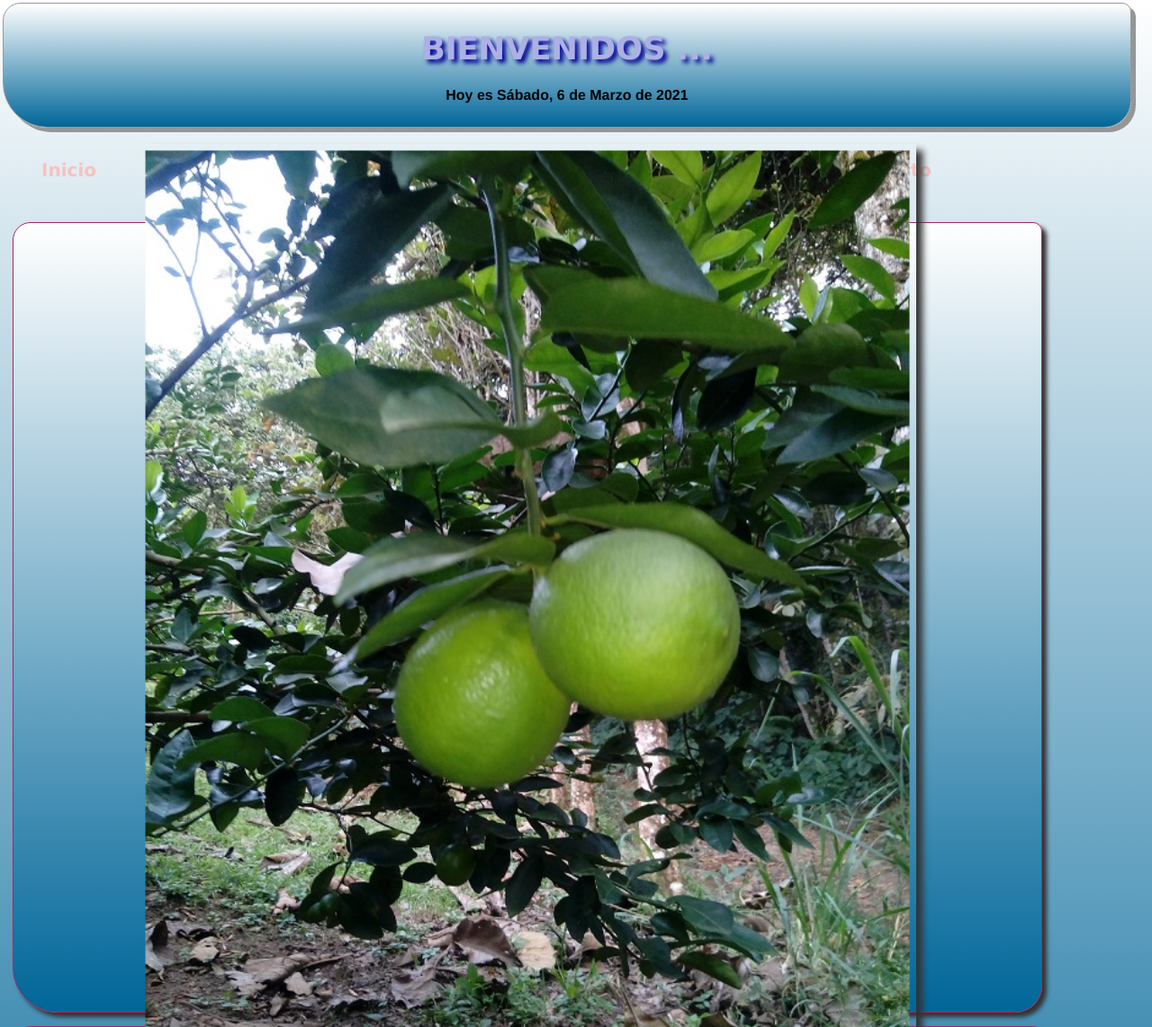
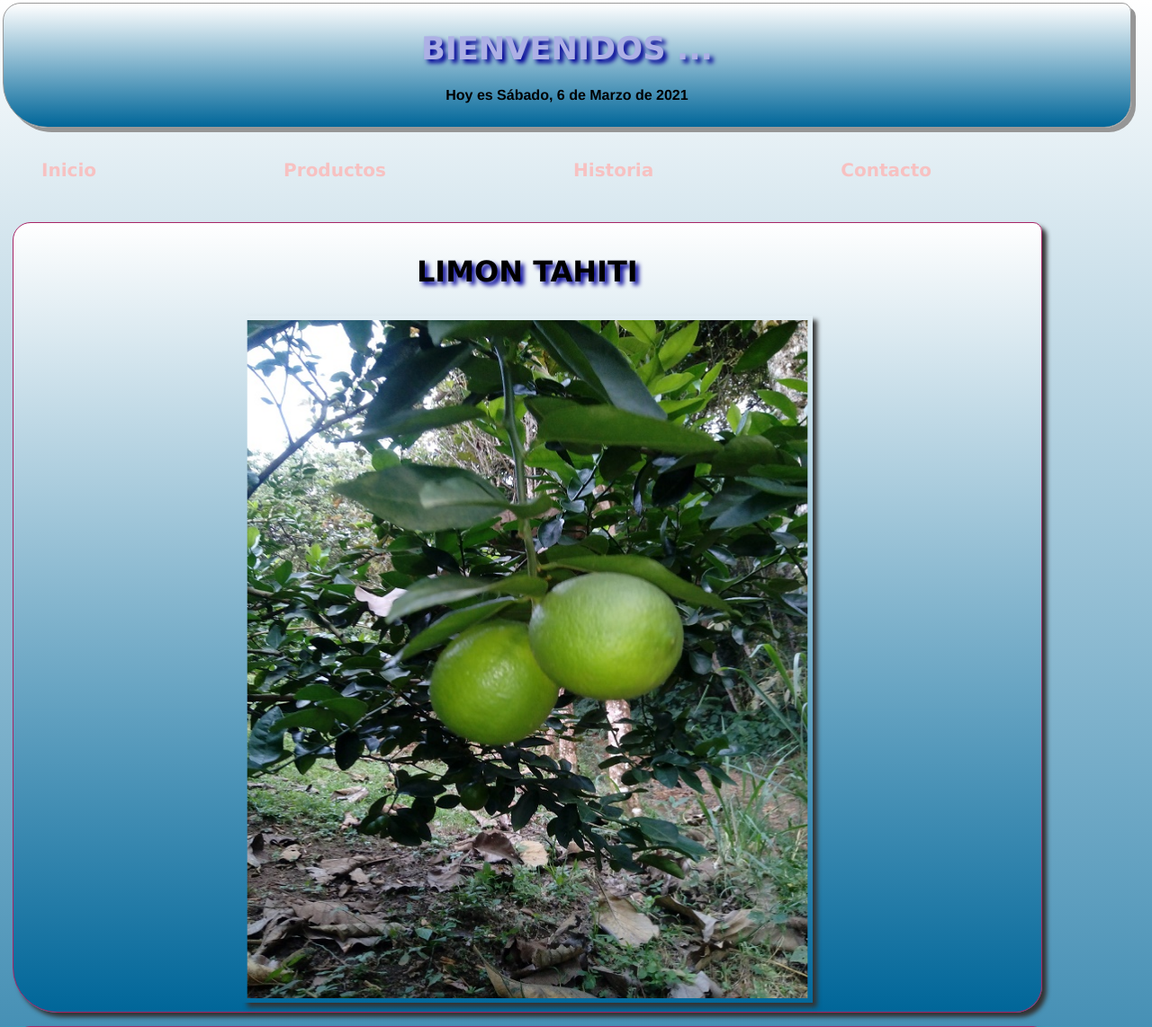
Before and after one commit to Juan31452/tienda, a PHP site: page / in a window 1280 px wide, with the pointer over the restyled element. Shown: the top 1142 px of the page at 90% size. Run offline with PHP 8.4, Linux system fonts and the light colour scheme.

Commit message:
cambio hover

```diff
--- a/css/animacion.css
+++ b/css/animacion.css
@@ -98,7 +98,7 @@
   -o-transform: rotate(10deg);
   -ms-transform: rotate(10deg);
   /*opacity: 1;*/
-  transform:scale(1.5,1.5) ;
+  transform:scale(1.1,1) ;
   z-index: 5;
 
 }
```
